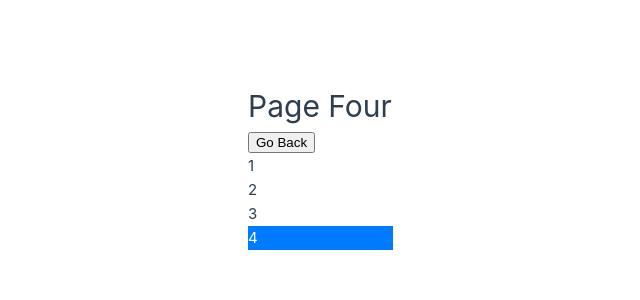
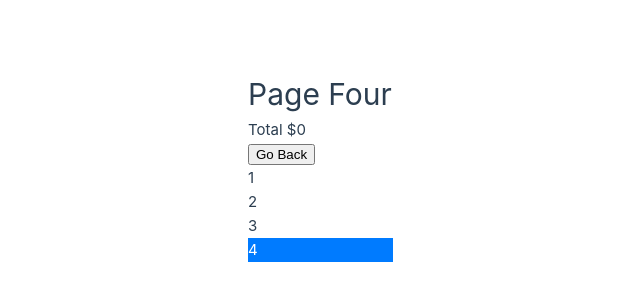
Before and after one commit to Shifahu/multi-step-form, a Vue app in the folder project-2.0/: page /page/4 in a window 1280 px wide. Shown: the part 234-534 px from the top of the page, without its empty margins (392-1032 px from the left). Built offline with nearby package versions, Linux system fonts and the light colour scheme.

Commit message:
page 4 complete now

```diff
--- a/project-2.0/src/pages/PageFour.vue
+++ b/project-2.0/src/pages/PageFour.vue
@@ -2,13 +2,44 @@
 <template>
   <div>
     <h1>Page Four</h1>
+    <div v-for="(plan,index) in userInfoStore.planOptions">
+      <div v-if="plan.selected === true">{{ plan.name }}</div>
+    </div>
+    <div v-for="addOn in userInfoStore.addOns">
+    <div v-if="addOn.checked === true">{{addOn.name}}</div>
+    </div>
+    <div> Total ${{ totalCost() }}</div>
     <NavBar></NavBar>
-    <SideBar></SideBar>
-
+    <SideBar/>
   </div>
 </template>
       <script setup>
 import NavBar from '../components/NavBar.vue'
 import SideBar from '../components/SideBar.vue';
+import { useUserInfoStore } from '@/stores/userInfo'
+
+
+const userInfoStore = useUserInfoStore();
+
+const totalCost = () => {
+  let planOptionCost = 0
+
+  Object.values(userInfoStore.planOptions).forEach(plan => {
+    if(plan.selected){
+       planOptionCost = plan.price
+    }
+  })
+
+const addOnsCost = Object.values(userInfoStore.addOns).reduce((accumulator, addOn) => {
+  const price = addOn.price;
+  if(addOn.checked){
+    accumulator+= price
+  }
+  return accumulator
+}, 0)
+
+return planOptionCost + addOnsCost
+}
+
 
 </script>
--- a/project-2.0/src/stores/userInfo.js
+++ b/project-2.0/src/stores/userInfo.js
@@ -12,15 +12,18 @@ export const useUserInfoStore = defineStore('UserInfo', {
     planOptions : {
       arcade: {
         price: 90,
-        selected: false
+        selected: false,
+        name: 'Arcade'
       },
       advanced: {
         price: 120,
-        selected: false
+        selected: false,
+        name: 'Advanced'
       },
       pro: {
         price: 150,
-        selected: false
+        selected: false,
+        name: 'Pro'
       },
     },
     addOns : {
@@ -28,19 +31,22 @@ export const useUserInfoStore = defineStore('UserInfo', {
         checked:false,
         description:"Access to multiplayer games",
         price: 1,
-        id:'OS'
+        id:'OS',
+        name: 'Online Service'
       },
       largerStorage:{
         checked:false,
         description:"Extra 1TB of cloud save",
         price: 2,
-        id:'LS'
+        id:'LS',
+        name: 'Larger Storage'
       },
       customizableProfile:{
         checked:false,
         description:"Custom theme on your profile",
         price: 2,
-        id:'CS'
+        id:'CS',
+        name: 'Customizable Profile'
       },
     }
   }),
```
